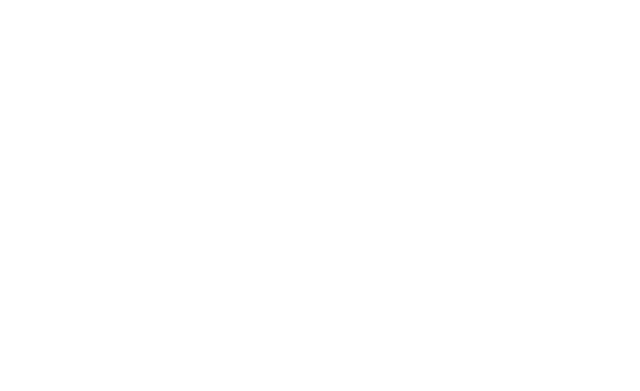
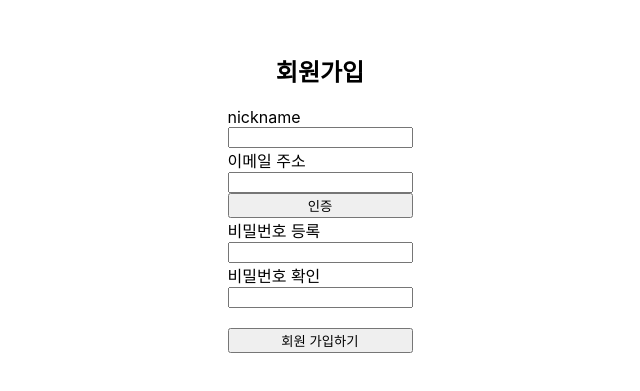
Before and after one commit to doputer/routing-controller-boilerplate, a React (Create React App) app in the folder client/: page /register in a window 1280 px wide. Shown: the part 207-598 px from the top of the page, without its empty margins (320-960 px from the left). Built offline with nearby package versions, Linux system fonts and the light colour scheme.

Commit message:
feat:로그인&회원가입

```diff
--- a/client/src/App.tsx
+++ b/client/src/App.tsx
@@ -4,6 +4,7 @@
 import "./App.css";
 import TestHome from "./pages/TestHome";
 import Login from "./pages/Login";
+import Resister from "./pages/Resister";
 
 const App = (): JSX.Element => {
   return (
@@ -12,6 +13,7 @@
         <Route path="/" exact={true} component={Landing} />
         <Route exact path="/test" component={TestHome}/>
         <Route exact path="/login" component={Login}/>
+        <Route exact path="/register" component={Resister}/>
       </Switch>
     </Router>
   );
--- a/client/src/pages/Login.js
+++ b/client/src/pages/Login.js
@@ -47,7 +47,10 @@
             history.push('/test')
         })
         .catch(e=>{
-            alert(e);
+            console.log(e);
+            if (e.message==="Request failed with status code 500"){
+                alert('아이디가 존재하지 않습니다.')
+            }
         })
 
     }
--- /dev/null
+++ b/client/src/pages/Resister.js
@@ -0,0 +1,103 @@
+import axios from 'axios';
+import React, { useState } from 'react';
+import { useHistory } from 'react-router';
+
+const Resister = () => {
+
+    const [isAuth,setIsAuth]=useState(false);
+    const [registerInput, setRegisterInput]=useState({
+        nickname:'',
+        email:'',
+        password:'',
+        pwCheck:''
+    });
+    const {nickname, email, password, pwCheck}=registerInput;
+
+    //setting input
+    const changeRegisterInput=(event)=>{
+        const {value, name}=event.target;
+        setRegisterInput({
+            ...registerInput,
+            [name]:value
+        })
+    }
+
+    const history=useHistory();
+
+    //submit
+    //왜 함수로 안묶어줘도 되는거지?
+    const onRegisterSubmit=(event)=>{
+        event.preventDefault();
+        //빈칸 확인
+        if(!nickname || !email || !password || !pwCheck){
+            alert('비어있는 칸이 있습니다.')
+            return
+        }
+
+        //check password
+        if (password!==pwCheck){
+            return alert('비밀번호가 다릅니다?')   //message 뭐라고 쓰지
+        }
+
+        let body={
+            nickname:nickname,
+            email:email,
+            password:password
+        }
+
+        //server 전송
+        //form에 있는데 주소 명시해줘야 하나?
+        axios.post('/user/register',null,{
+            params:body
+        }).then(res=>{
+            console.log(res.data);
+            history.push('/login');
+        }).catch((e)=>console.log(e))
+    }
+
+    //인증번호 입력창
+    const showAuth=(event)=>{
+        event.preventDefault();
+        setIsAuth(true);
+    }
+    const closeAuth=(event)=>{
+        event.preventDefault();
+        alert('인증되었습니다.')
+        setIsAuth(false);
+    }
+
+    return (
+        <div style={{display:'flex',justifyContent:'center', alignItems:'center', width:'100%', height:'100vh', flexDirection:"column"}}>
+
+            <h2>회원가입</h2>
+
+            <form style={{display:'flex', flexDirection:'column'}} onSubmit={onRegisterSubmit}>
+                <label>nickname</label>
+                <input type="text" name="nickname" value={nickname} onChange={changeRegisterInput}/>
+
+                <label>이메일 주소</label>
+                <input type="email" name="email" value={email} onChange={changeRegisterInput}/>
+                <button type="button" onClick={showAuth}>인증</button>
+                {
+                    isAuth && (
+                        <>
+                        <label>인증번호</label><input type="text"/>
+                        <button type="button" onClick={closeAuth}>닫기</button>
+                        </>
+                    )
+                }
+
+                <label>비밀번호 등록</label>
+                <input type="password" name="password" value={password} onChange={changeRegisterInput}/>
+
+                <label>비밀번호 확인</label>
+                <input type="password" name="pwCheck" value={pwCheck} onChange={changeRegisterInput}/>
+
+                <button type="submit" style={{marginTop:"20px"}} >회원 가입하기</button>
+            </form>
+
+        </div>
+    );
+};
+
+export default Resister;
--- a/client/src/pages/TestHome.js
+++ b/client/src/pages/TestHome.js
@@ -7,6 +7,7 @@
     Link
   } from "react-router-dom";
   import Login from './Login';
+import Resister from './Resister';
 
 
 const TestHome = () => {
@@ -50,6 +51,9 @@
                 <li>
                     <Link to="/test">home</Link>
                 </li>
+                <li>
+                  <Link to="/register">apply</Link>
+                </li>
                 <button onClick={onLogOut}>로그아웃</button>
             </ul>
             <div style={{display:"flex", justifyContent:"center", alignItems:"center", height:"100vh"}}>
@@ -61,6 +65,9 @@
                         <Route exact path="/test">
                             Hello {isLogin? userName:''}
                         </Route>
+                        <Route exact path="/register">
+                          <Resister/>
+                        </Route>
                     </Switch>
                 </Router>
             </div>
```
